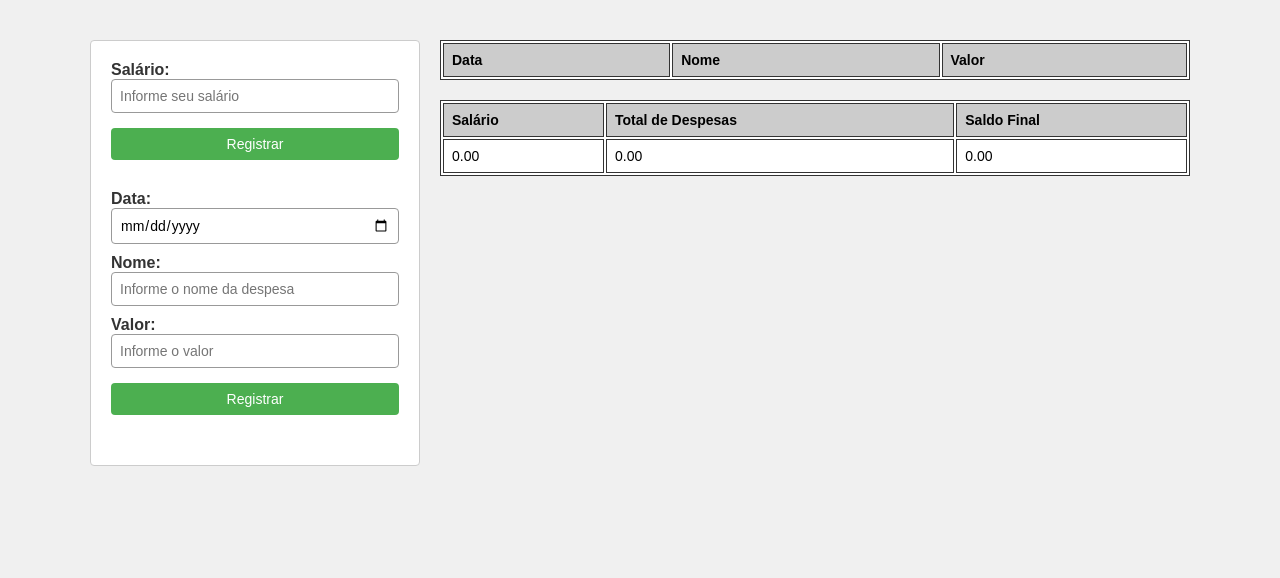
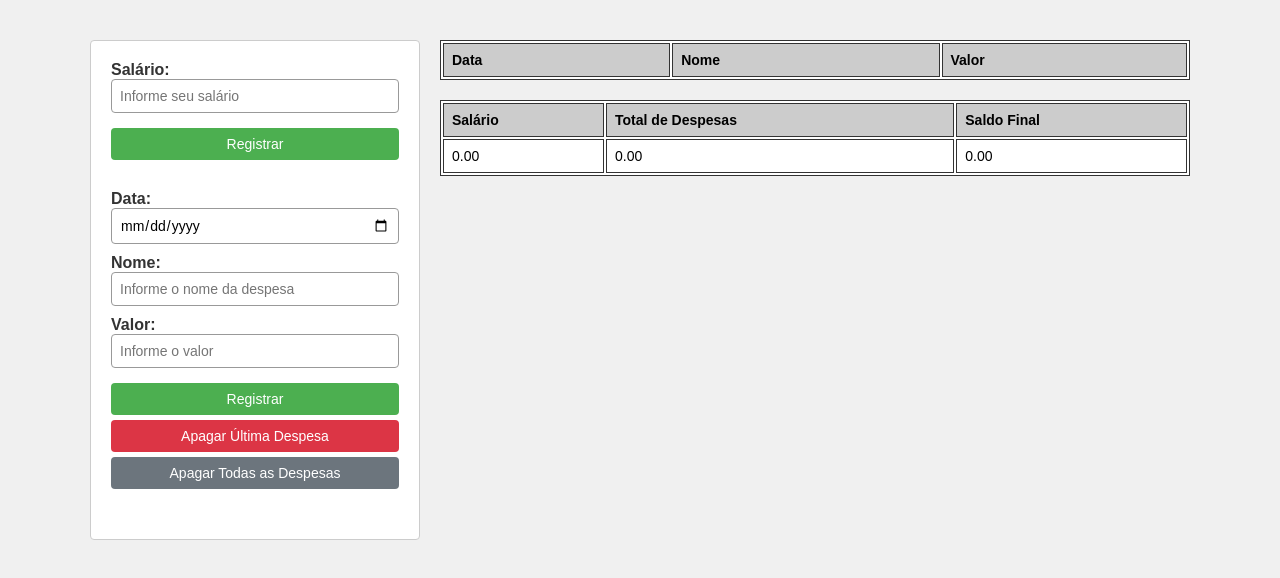
Before and after one commit to jmsd9711/ControleDeFinan-as, a plain HTML site: page index.html in a window 1280 px wide. Drawn offline with Linux system fonts and the light colour scheme.

Commit message:
botao apagar
adicionado botoes para apagar a ultima despesa e todas as despesas

```diff
--- a/css/index.css
+++ b/css/index.css
@@ -95,3 +95,25 @@ th {
     background-color: #ccc;
     color: #000;
 }
+
+.botoes-apagar {
+    margin-top: 15px;
+    display: flex;
+    gap: 10px;
+    flex-wrap: wrap;
+}
+
+#apagarDespesaBtn, #apagarTodasBtn {
+    padding: 8px 15px;
+    background-color: #dc3545;
+    color: white;
+    border: none;
+    border-radius: 4px;
+    cursor: pointer;
+    font-size: 14px;
+}
+
+
+#apagarTodasBtn {
+    background-color: #6c757d;
+}
--- a/index.html
+++ b/index.html
@@ -20,7 +20,12 @@
                 <input type="text" id="despesaNome" placeholder="Informe o nome da despesa">
             <label for="despesaValor">Valor:</label>
                  <input type="number" id="despesaValor" placeholder="Informe o valor">
-                <button id="despesaBtn" onclick="registrarDespesa()">Registrar</button></div></div>
+                <button id="despesaBtn" onclick="registrarDespesa()">Registrar</button>
+                    <div class="apagarbtn">
+            <button id="apagarDespesaBtn" onclick="apagarUltimaDespesa()">Apagar Última Despesa</button>
+            <button id="apagarTodasBtn" onclick="apagarTodasDespesas()">Apagar Todas as Despesas</button>
+    </div>
+            </div></div>
         <div class="tabelas">
             <table class="tabelaDespesa">
                     <tr>
--- a/js/index.js
+++ b/js/index.js
@@ -79,3 +79,38 @@ function atualizarResumo() {
     document.getElementById("despesasTotal").textContent = total.toFixed(2)
     document.getElementById("saldoFinal").textContent = saldo.toFixed(2)
 }
+
+
+function apagarUltimaDespesa() {
+    if (despesas.length === 0) {
+        alert("Não há despesas para apagar.")
+        return
+    }
+
+    despesas.pop()
+
+    localStorage.setItem("despesas", JSON.stringify(despesas))
+
+    atualizarDespesasTabela()
+    atualizarResumo()
+
+    alert("Última despesa apagada com sucesso!")
+}
+
+function apagarTodasDespesas() {
+    if (despesas.length == 0) {
+        alert("Não há despesas para apagar.")
+        return
+    }
+
+    if (confirm("Tem certeza que deseja apagar TODAS as despesas?")) {
+        despesas = []
+
+        localStorage.setItem("despesas", JSON.stringify(despesas))
+
+        atualizarDespesasTabela()
+        atualizarResumo()
+
+        alert("Todas as despesas foram apagadas com sucesso!")
+    }
+}
```
